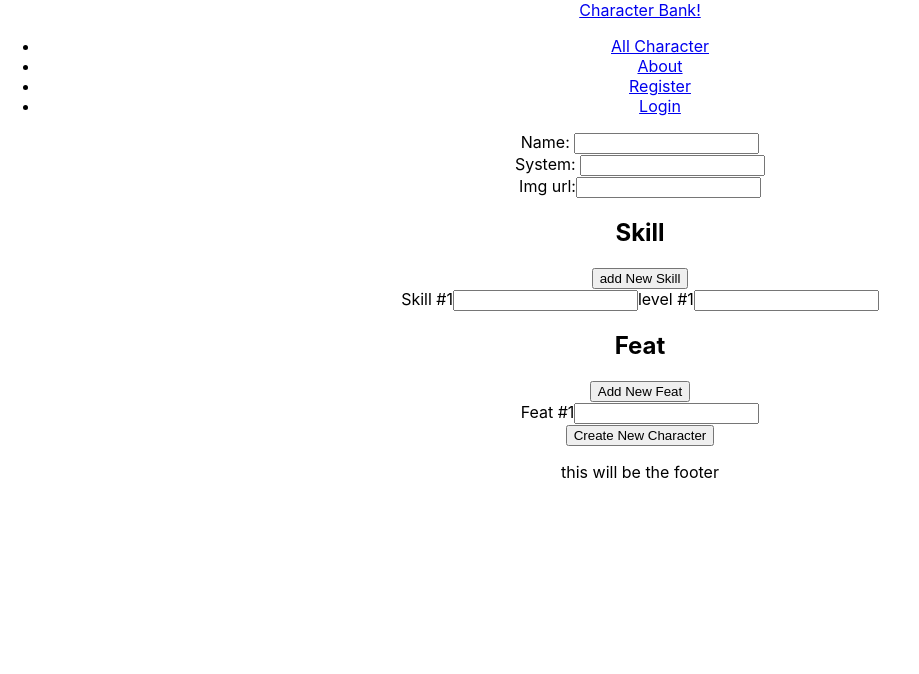
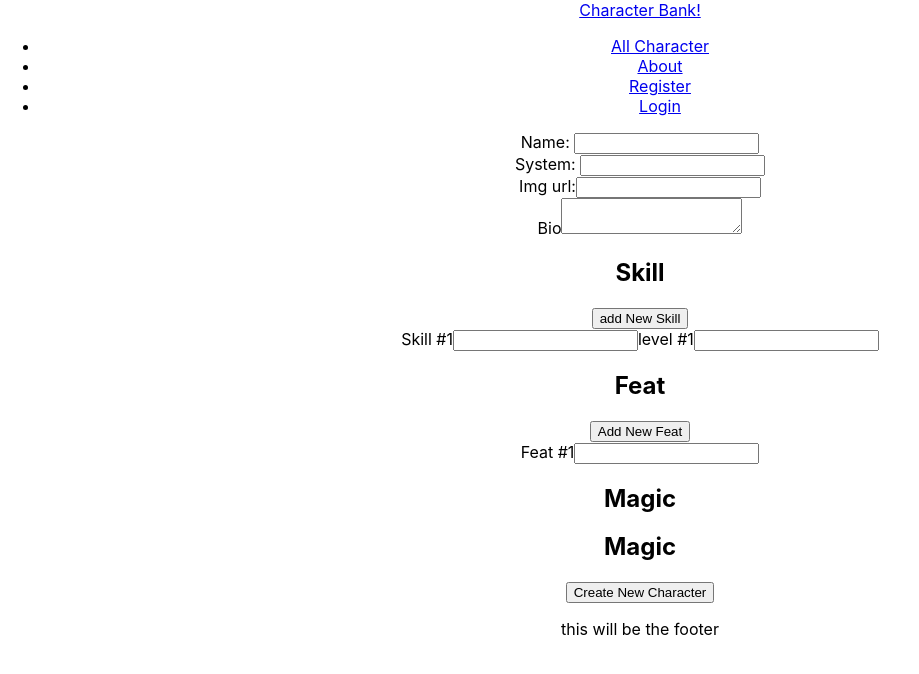
Before and after one commit to bopkid/Character-bank-client, a React (Create React App) app: page /profile/1/new in a window 1280 px wide. Shown: the top 674 px of the page, without its empty margins (0-919 px from the left). Built offline with nearby package versions, Linux system fonts and the light colour scheme.

Commit message:
added bio and place holders

```diff
--- a/src/pages/NewCharacter.js
+++ b/src/pages/NewCharacter.js
@@ -93,7 +93,7 @@ class NewCharacter extends Component {
                                 value = {this.state.System}
                             />
                         </div>
-                        <div>
+                        <div className = "form-input">
                             <label htmlFor = "img">Img url:</label>
                             <input
                                 type="text"
@@ -102,16 +102,31 @@ class NewCharacter extends Component {
                                 value = {this.state.img}
                             />
                         </div>
-                        <div className = "Skill">
+                        <div className ="form-input bio">
+                            <label htmlFor = "Bio">Bio</label>
+                            <textarea
+                                type ="text"
+                                name = "Bio"
+                                onChange ={this.handleChange}
+                                value ={this.state.Bio}
+                            />
+                        </div>
+                        <div className = "Skill form-input">
                             <h2 >Skill</h2>
                             <button onClick = {this.NewSkill}>add New Skill</button>
                             <SkillInput skill= {this.state.Skill} handleChange = {this.handleChange}/>
                         </div>
-                        <div className  ="Feat">
+                        <div className  ="Feat form-input">
                             <h2>Feat</h2>
                             <button onClick = {this.NewFeat}> Add New Feat</button>
                             <FeatInput feat = {this.state.Feats} handleChange = {this.handleChange}/>
 
+                        </div>
+                        <div className = "Magic form-input">
+                            <h2>Magic</h2>
+                        </div>
+                        <div className = "Inventory form-input">
+                            <h2>Magic</h2>
                         </div>
 
                         <input type = "submit" value = "Create New Character" />
```
